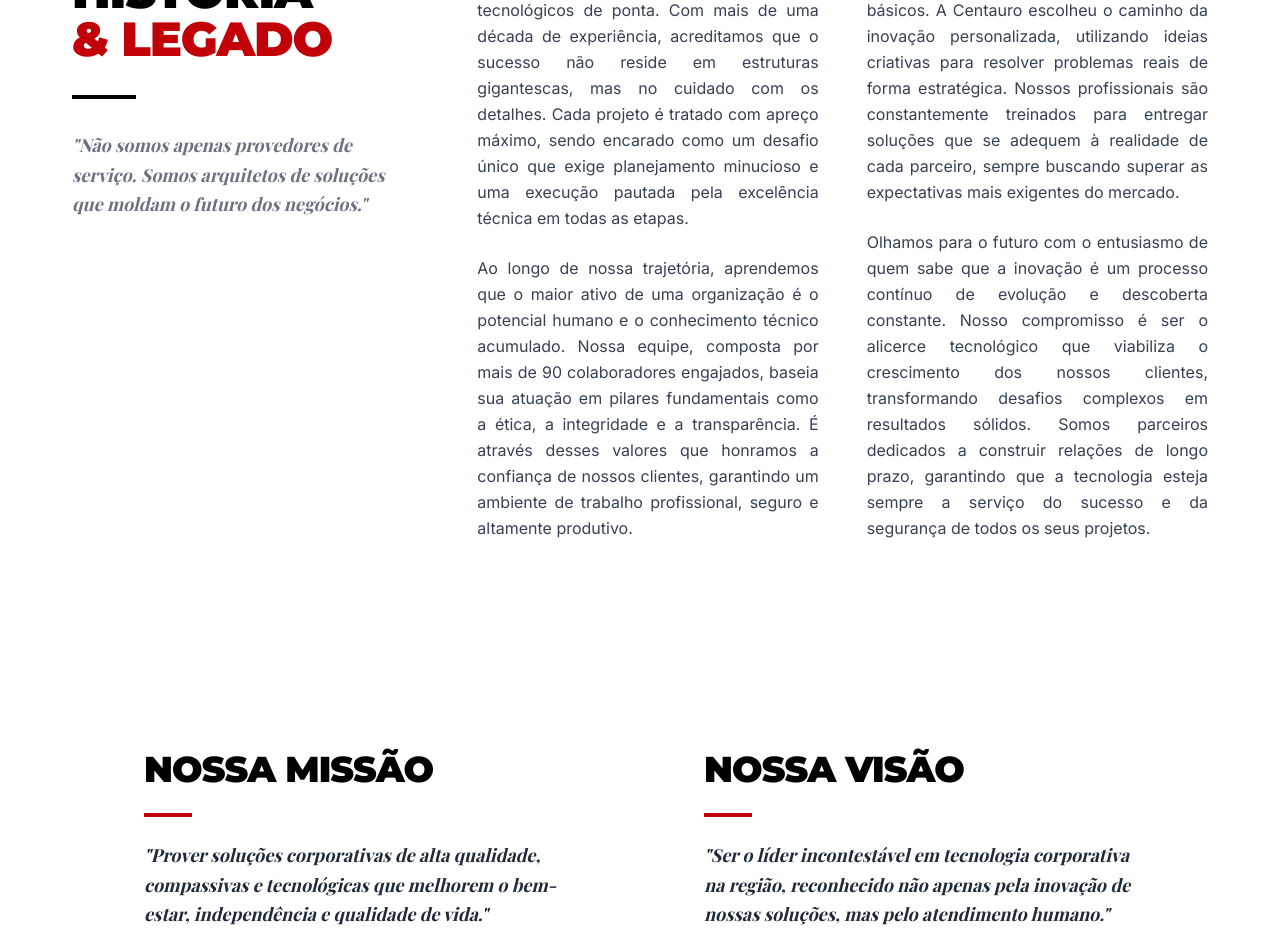
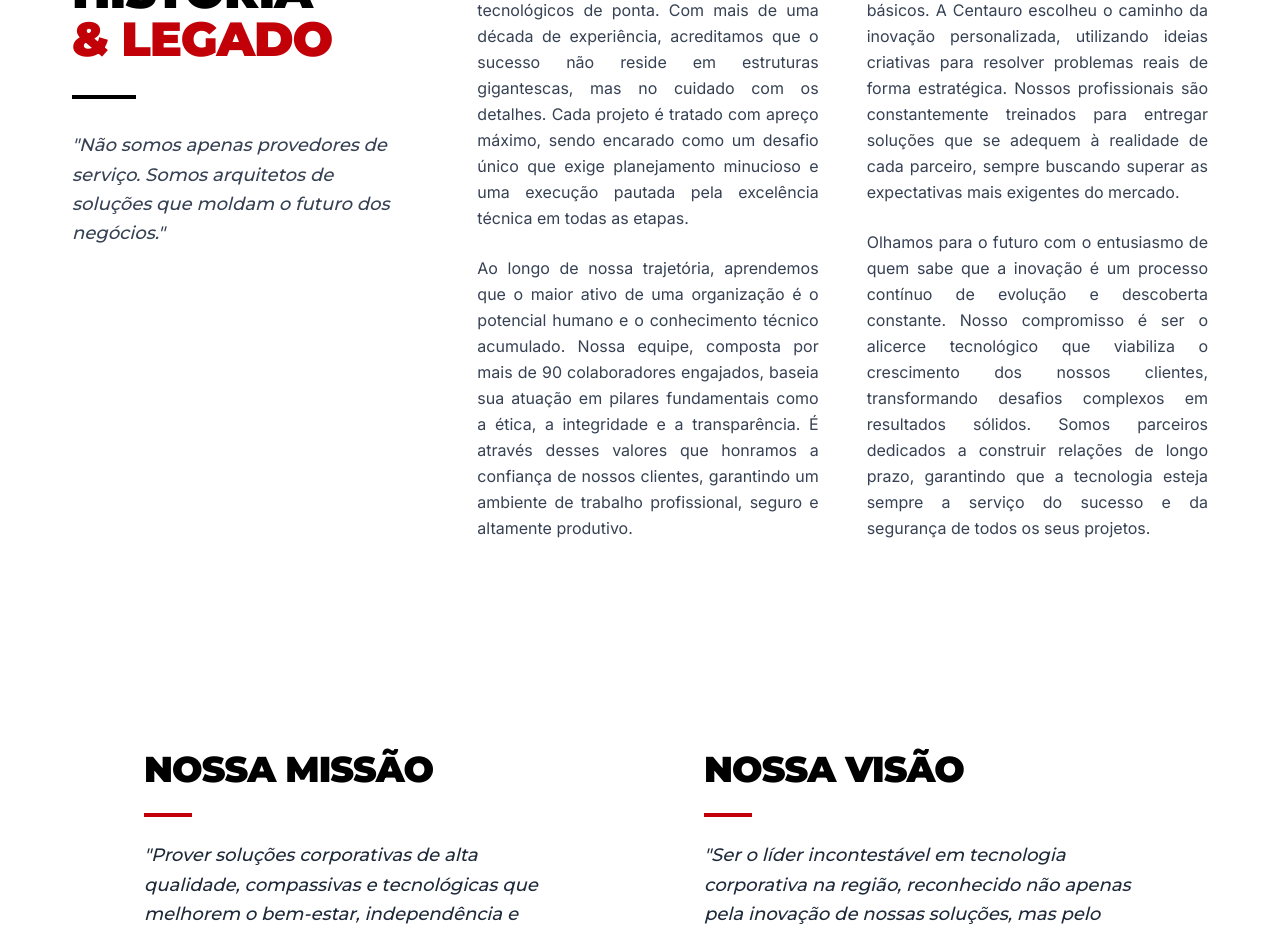
Before and after one commit to Ti-Centauro/CentauroWeb, a Next.js app: page /quem-somos in a window 1280 px wide. Shown: the part 1420-2353 px from the top of the page. Built offline with nearby package versions, Linux system fonts and the light colour scheme; a web font is replaced by a local one.

Commit message:
CentauroWeb V3.5 - Ajuste de font quem-somos

```diff
--- a/src/app/fale-conosco/page.tsx
+++ b/src/app/fale-conosco/page.tsx
@@ -215,7 +215,6 @@ export default function FaleConosco() {
         </div>
 
         {/* DIREITA: Mapa e Infos (5 Colunas) */}
-        {/* DIREITA: Mapa e Infos (5 Colunas) */}
         {/* Adicionamos h-full e flex-col para ocupar a altura toda se o form for grande */}
         <div className="lg:col-span-5 flex flex-col gap-8 h-full">
 
--- a/src/app/quem-somos/page.tsx
+++ b/src/app/quem-somos/page.tsx
@@ -78,7 +78,7 @@ export default function QuemSomos() {
         {/* Card 2 */}
         <motion.div variants={fadeInUp} className="space-y-4 border-t-2 border-gray-200 pt-6 group hover:border-red-700 transition-colors duration-300">
           <h3 className="text-6xl font-bold font-display text-black">
-            300<span className="text-3xl text-red-700 align-top font-bold">+</span>
+            2000<span className="text-3xl text-red-700 align-top font-bold">+</span>
           </h3>
           <h4 className="text-lg font-semibold uppercase tracking-wider text-black font-sans">Projetos Executados</h4>
           <p className="text-gray-600 leading-relaxed text-sm font-sans font-normal">
@@ -112,7 +112,7 @@ export default function QuemSomos() {
               NOSSA<br />HISTÓRIA<br /><span className="text-red-700">& LEGADO</span>
             </h2>
             <div className="w-16 h-1 bg-black mb-8"></div>
-            <p className="text-lg font-serif italic font-bold text-gray-500 leading-relaxed">
+            <p className="text-lg font-display italic font-medium text-gray-700 leading-relaxed">
               "Não somos apenas provedores de serviço. Somos arquitetos de soluções que moldam o futuro dos negócios."
             </p>
           </div>
@@ -156,7 +156,7 @@ export default function QuemSomos() {
           <div className="flex flex-col gap-6 p-4">
             <h3 className="text-4xl font-black font-display text-black uppercase tracking-tight">Nossa Missão</h3>
             <div className="w-12 h-1 bg-red-700"></div>
-            <p className="text-gray-800 leading-relaxed text-lg font-serif font-bold italic">
+            <p className="text-gray-800 leading-relaxed text-lg font-display font-medium italic">
               "Prover soluções corporativas de alta qualidade, compassivas e tecnológicas que melhorem o bem-estar, independência e qualidade de vida."
             </p>
             <p className="text-gray-600 leading-relaxed text-base text-justify font-sans font-normal">
@@ -168,7 +168,7 @@ export default function QuemSomos() {
           <div className="flex flex-col gap-6 p-4">
             <h3 className="text-4xl font-black font-display text-black uppercase tracking-tight">Nossa Visão</h3>
             <div className="w-12 h-1 bg-red-700"></div>
-            <p className="text-gray-800 leading-relaxed text-lg font-serif font-bold italic">
+            <p className="text-gray-800 leading-relaxed text-lg font-display font-medium italic">
               "Ser o líder incontestável em tecnologia corporativa na região, reconhecido não apenas pela inovação de nossas soluções, mas pelo atendimento humano."
             </p>
             <p className="text-gray-600 leading-relaxed text-base text-justify font-sans font-normal">
```
